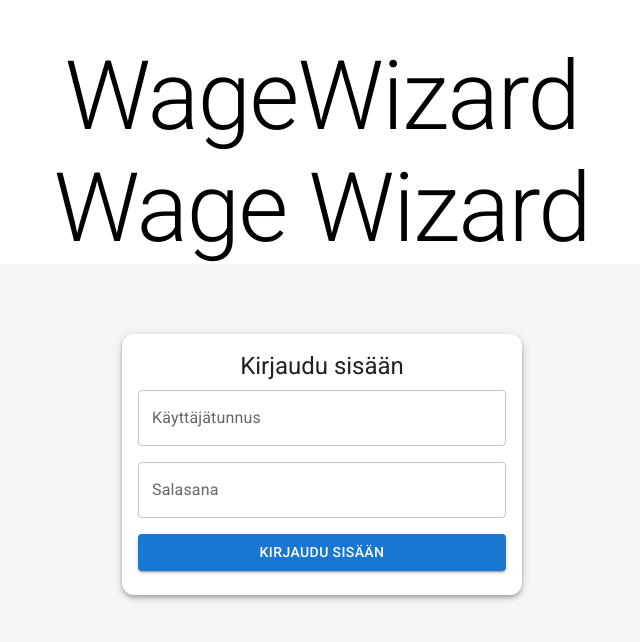
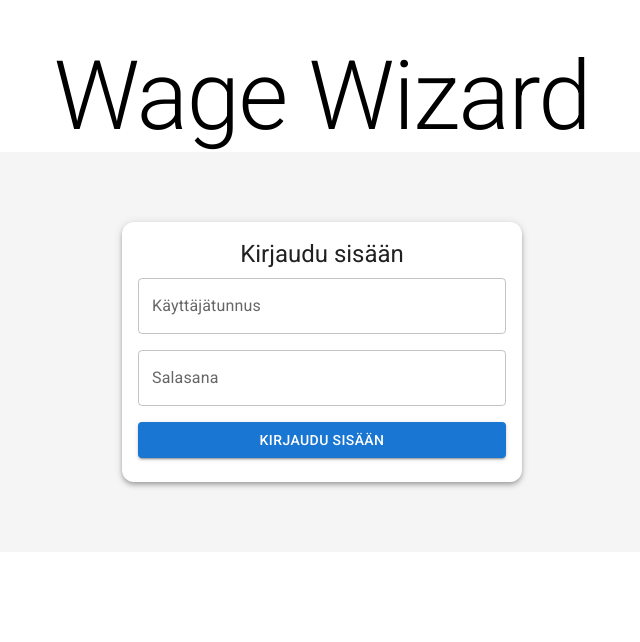
Before and after one commit to N1nsQ/WageWizard, a React (Vite) app in the folder Client/: page / in a window 1280 px wide. Shown: the top 642 px of the page, without its empty margins (318-958 px from the left). Built offline with nearby package versions, Linux system fonts and the light colour scheme.

Commit message:
add Routing

```diff
--- a/Client/package.json
+++ b/Client/package.json
@@ -16,7 +16,8 @@
     "@mui/material": "^7.3.1",
     "@mui/styled-engine-sc": "^7.3.1",
     "react": "^18.3.1",
-    "react-dom": "^18.3.1"
+    "react-dom": "^18.3.1",
+    "react-router-dom": "^7.8.2"
   },
   "devDependencies": {
     "@eslint/js": "^9.33.0",
--- a/Client/src/App.tsx
+++ b/Client/src/App.tsx
@@ -1,16 +1,27 @@
+// styles
 import "./App.css";
+
+// libraries
+import { BrowserRouter as Router, Routes, Route } from "react-router-dom";
+
+// pages
+import { Home } from "./pages/Home/Home";
 import Login from "./pages/Login/Login";
 import { Typography } from "@mui/material";
 
 function App() {
   return (
     <>
-      <div>
-        <Typography variant="h1">WageWizard</Typography>
-      </div>
-      <div>
-        <Login />
-      </div>
+      <Router>
+        <Routes>
+          <Route path="/" element={<Login />} />
+          <Route path="/home" element={<Home />} />
+          <Route
+            path="*"
+            element={<Typography variant="h3">PAGE NOT FOUND</Typography>}
+          />
+        </Routes>
+      </Router>
     </>
   );
 }
```
